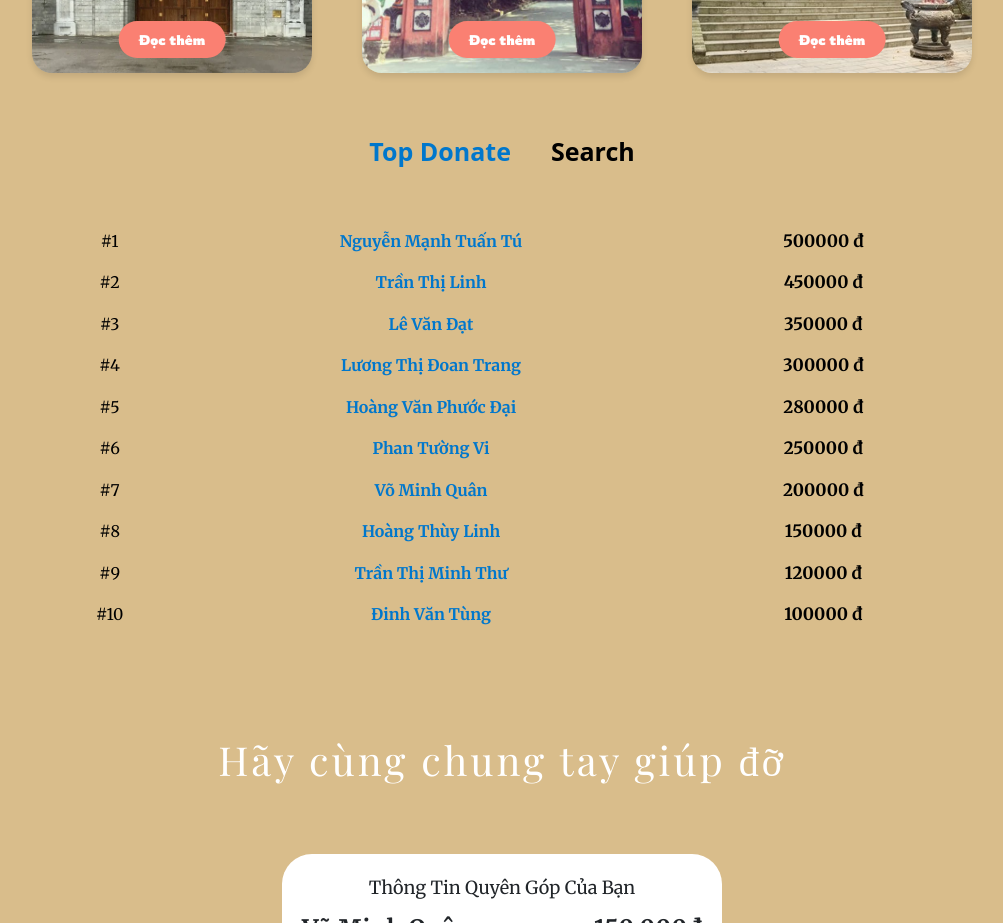
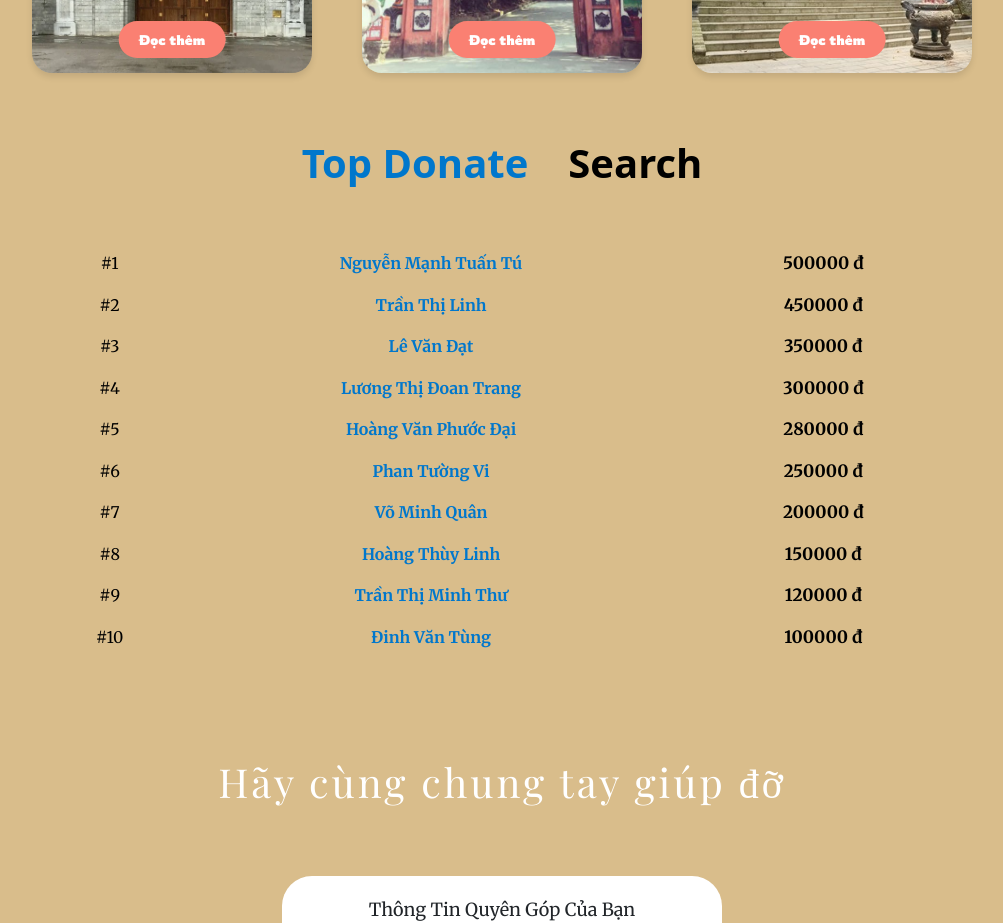
Before and after one commit to HungLyonLuudepythoin/origin, a React (Vite) app in the folder fe/: page /donate in a window 1280 px wide. Shown: the part 1300-2223 px from the top of the page, without its empty margins (138-1141 px from the left). Built offline with nearby package versions, Linux system fonts and the light colour scheme; a web font is replaced by a local one.

Commit message:
Chỉnh Sửa Lại Trang Donation

```diff
--- a/fe/src/styles/donate.css
+++ b/fe/src/styles/donate.css
@@ -198,7 +198,7 @@
 .donateTableButton button {
     padding: 10px 20px;
     font-weight: 600;
-    font-size: 25px;
+    font-size: 40px;
     border: none;
     border-radius: 6px;
     cursor: pointer;
```
